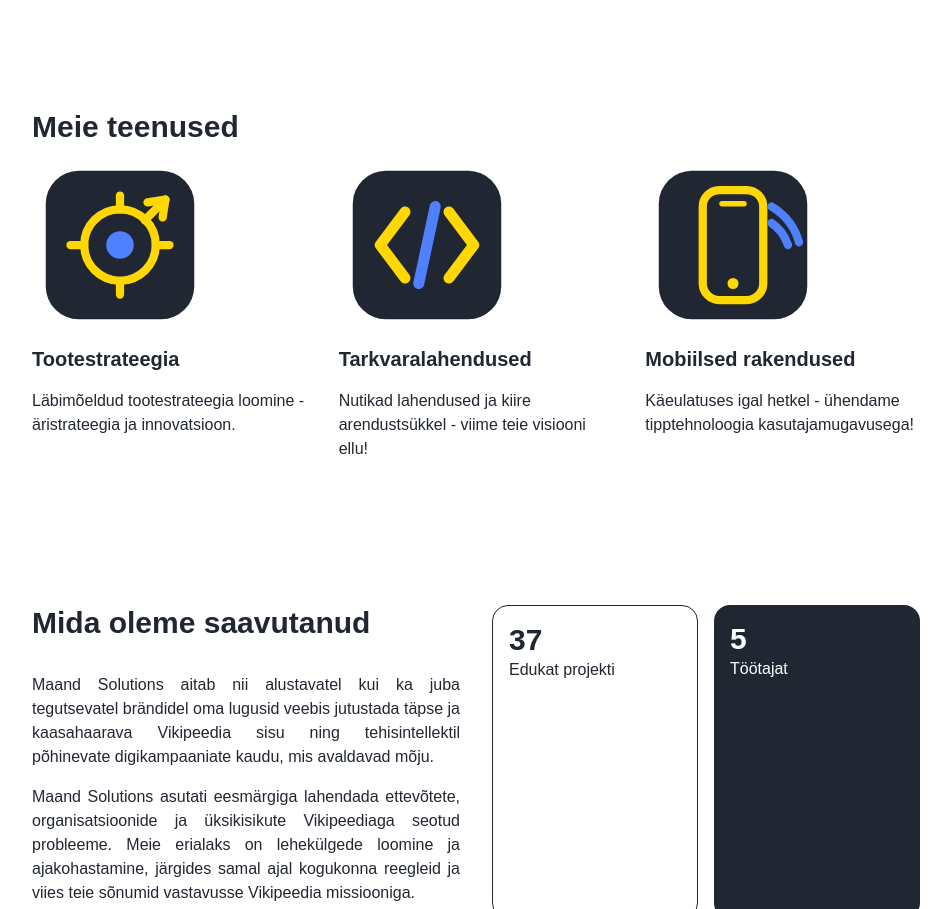
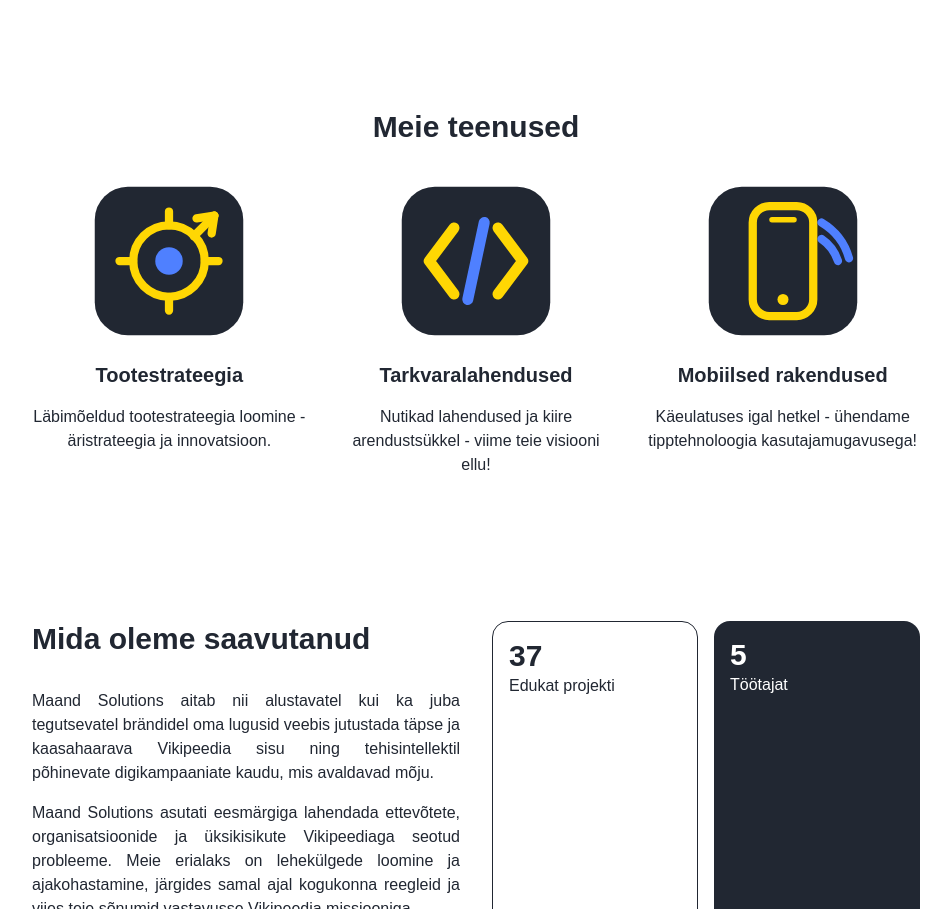
Before and after one commit to maand-ee/maand-landing, an Astro site: page / in a window 1280 px wide. Shown: the part 879-1788 px from the top of the page, without its empty margins (164-1115 px from the left). Built offline with nearby package versions, Linux system fonts and the light colour scheme; Astro itself is replaced by a stand-in of ours.

Commit message:
services improvement

```diff
--- a/src/components/Services.astro
+++ b/src/components/Services.astro
@@ -11,28 +11,28 @@ const { lang } = Astro.props;
 ---
 
 <section id="services" class="container mt-28 scroll-mt-24">
-    <h3 class="font-bold text-3xl text-center md:text-left">{lang === 'et' ? 'Meie teenused' : 'Our services'}</h3>
-    <div class="grid sm:grid-cols-3 flex-wrap mt-4 gap-8 text-center sm:text-left">
+    <h3 class="font-bold text-3xl text-center md:text-center">{lang === 'et' ? 'Meie teenused' : 'Our services'}</h3>
+    <div class="grid sm:grid-cols-3 flex-wrap mt-8 gap-8 text-center sm:text-left">
         <div>
-            <div class="aspect-square h-44 rounded-xl flex justify-center items-center font-bold text-9xl mb-2 pb-2 mx-auto sm:mx-0">
+            <div class="aspect-square h-44 rounded-xl flex justify-center items-center font-bold text-9xl mb-2 pb-2 mx-auto">
                 <Image src={productStrategy} alt="product strategy" class="h-56 w-56" />
             </div>
-            <h4 class="font-bold mb-4 text-xl">{lang === 'et' ? 'Tootestrateegia' : 'Product strategy'}</h4>
-            <p>{lang === 'et' ? 'Läbimõeldud tootestrateegia loomine - äristrateegia ja innovatsioon.' : 'Creating a well-thought-out product strategy – business strategy and innovation.'}</p>
+            <h4 class="font-bold mb-4 text-xl text-center">{lang === 'et' ? 'Tootestrateegia' : 'Product strategy'}</h4>
+            <p class = "text-center">{lang === 'et' ? 'Läbimõeldud tootestrateegia loomine - äristrateegia ja innovatsioon.' : 'Creating a well-thought-out product strategy – business strategy and innovation.'}</p>
         </div>
         <div>
-            <div class="aspect-square h-44 rounded-xl flex justify-center items-center font-bold text-9xl mb-2 pb-2 mx-auto sm:mx-0">
+            <div class="aspect-square h-44 rounded-xl flex justify-center items-center font-bold text-9xl mb-2 pb-2 mx-auto ">
                 <Image src={softwareSolutions} alt="software solutions" class="h-56 w-56" />
             </div>
-            <h4 class="font-bold mb-4 text-xl">{lang === 'et' ? 'Tarkvaralahendused' : 'Software solutions'}</h4>
-            <p>{lang === 'et' ? 'Nutikad lahendused ja kiire arendustsükkel - viime teie visiooni ellu!' : 'Smart solutions and a fast development cycle – we bring your vision to life!'}</p>
+            <h4 class="font-bold mb-4 text-xl text-center">{lang === 'et' ? 'Tarkvaralahendused' : 'Software solutions'}</h4>
+            <p class =" text-center">{lang === 'et' ? 'Nutikad lahendused ja kiire arendustsükkel - viime teie visiooni ellu!' : 'Smart solutions and a fast development cycle – we bring your vision to life!'}</p>
         </div>
         <div>
-            <div class="aspect-square h-44 rounded-xl flex justify-center items-center font-bold text-9xl mb-2 pb-2 mx-auto sm:mx-0">
+            <div class="aspect-square h-44 rounded-xl flex justify-center items-center font-bold text-9xl mb-2 pb-2 mx-auto ">
                 <Image src={mobileApplication} alt="mobile application" class="h-56 w-56" />
             </div>
-            <h4 class="font-bold mb-4 text-xl">{lang === 'et' ? 'Mobiilsed rakendused' : 'Mobile applications'}</h4>
-            <p>{lang === 'et' ? 'Käeulatuses igal hetkel - ühendame tipptehnoloogia kasutajamugavusega!' : 'Within reach at any moment – we combine cutting-edge technology with user convenience!'}</p>
+            <h4 class="font-bold mb-4 text-xl text-center">{lang === 'et' ? 'Mobiilsed rakendused' : 'Mobile applications'}</h4>
+            <p class="text-center">{lang === 'et' ? 'Käeulatuses igal hetkel - ühendame tipptehnoloogia kasutajamugavusega!' : 'Within reach at any moment – we combine cutting-edge technology with user convenience!'}</p>
         </div>
     </div>
 </section>
```
